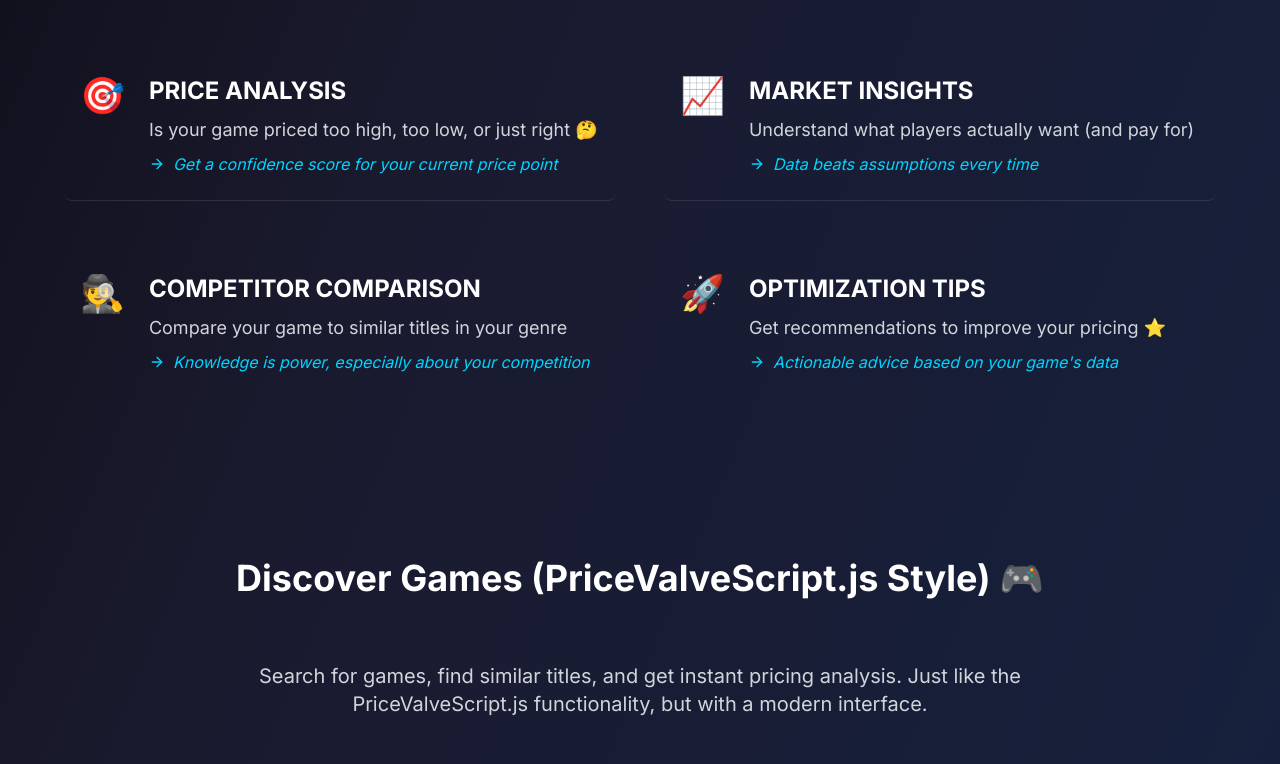
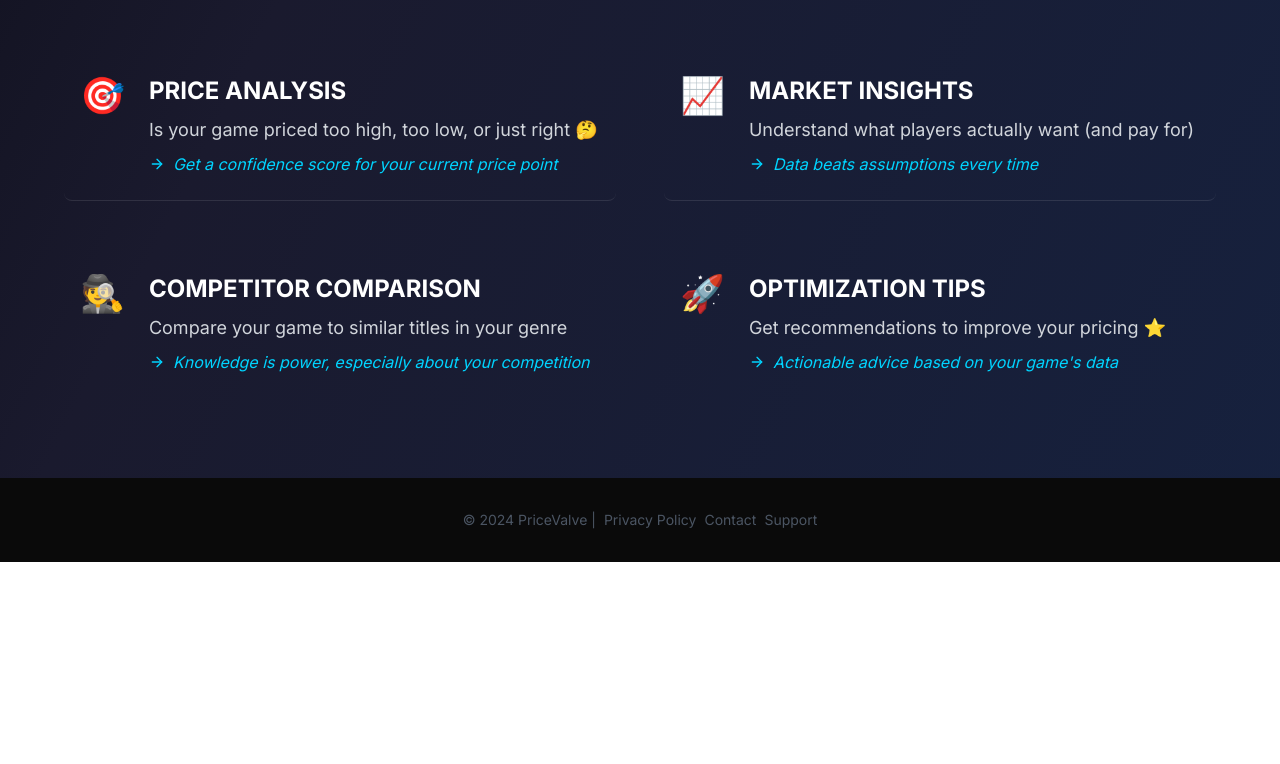
Before and after one commit to rick-mingyu-liu/PriceValve, a Next.js app in the folder frontend/: page / in a window 1280 px wide. Shown: the part 2000-2764 px from the top of the page. After the commit the page ends 2562 px from the top, so only its background shows below. Built offline with nearby package versions, Linux system fonts and the light colour scheme.

Commit message:
remove the js.style section in the frontend

```diff
--- a/frontend/src/app/page.tsx
+++ b/frontend/src/app/page.tsx
@@ -497,33 +497,6 @@
           </div>
         </div>
       </section>
-      {/* Game Discovery Section */}
-      <section className="px-8 py-20">
-        <div className="max-w-6xl mx-auto">
-          <motion.h2
-            initial={{ y: 50, opacity: 0 }}
-            whileInView={{ y: 0, opacity: 1 }}
-            transition={{ duration: 0.8 }}
-            viewport={{ once: true }}
-            className="text-4xl font-bold text-center mb-16"
-          >
-            Discover Games (PriceValveScript.js Style) 🎮
-          </motion.h2>
-
-          <motion.p
-            initial={{ y: 30, opacity: 0 }}
-            whileInView={{ y: 0, opacity: 1 }}
-            transition={{ duration: 0.8, delay: 0.2 }}
-            viewport={{ once: true }}
-            className="text-xl text-gray-300 text-center mb-12 max-w-3xl mx-auto"
-          >
-            Search for games, find similar titles, and get instant pricing analysis.
-            Just like the PriceValveScript.js functionality, but with a modern interface.
-          </motion.p>
-
-          <GameSelector />
-        </div>
-      </section>
       {/* Footer */}
       <motion.footer
         className="bg-[#0a0a0a] py-8"
```
